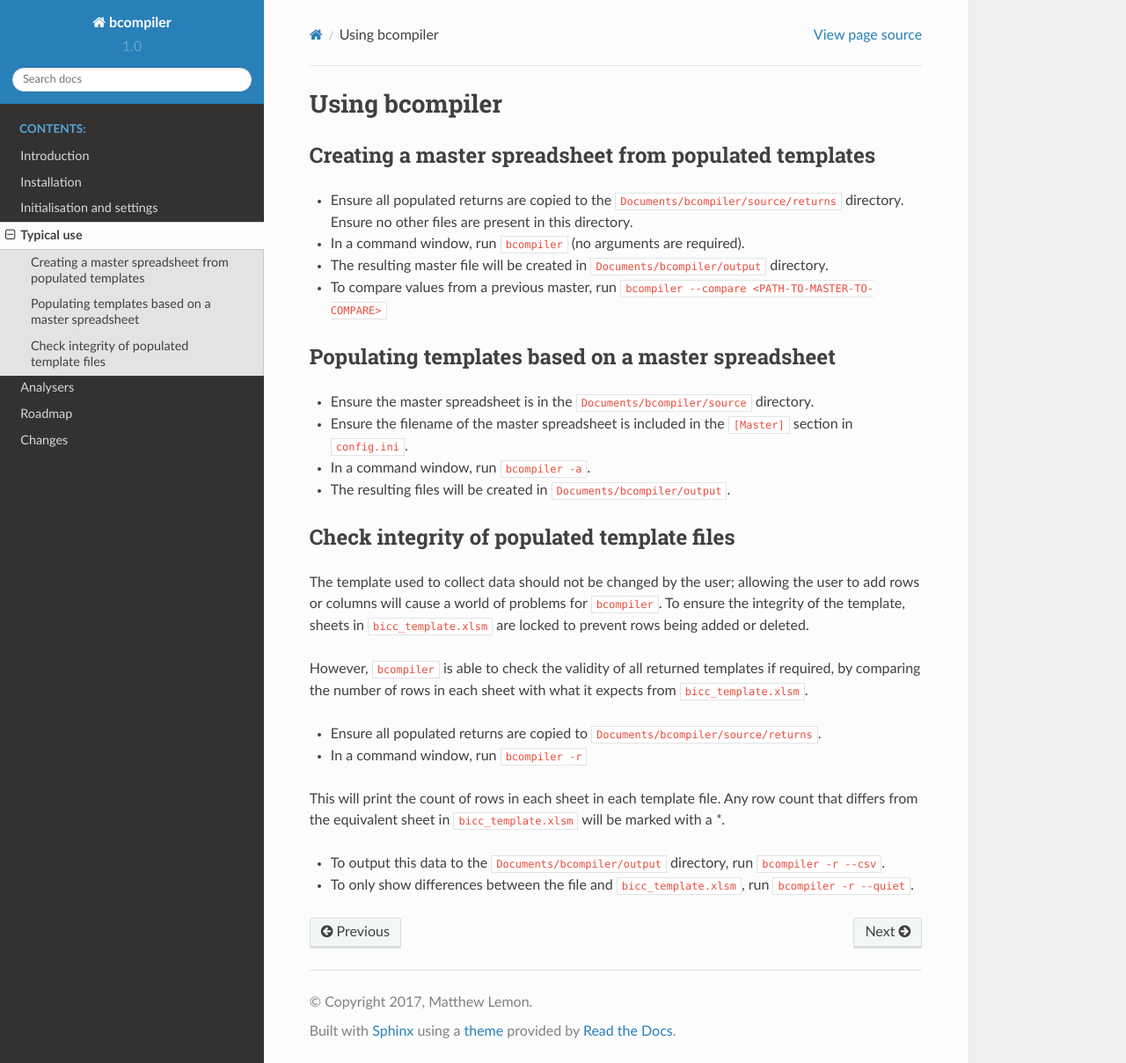
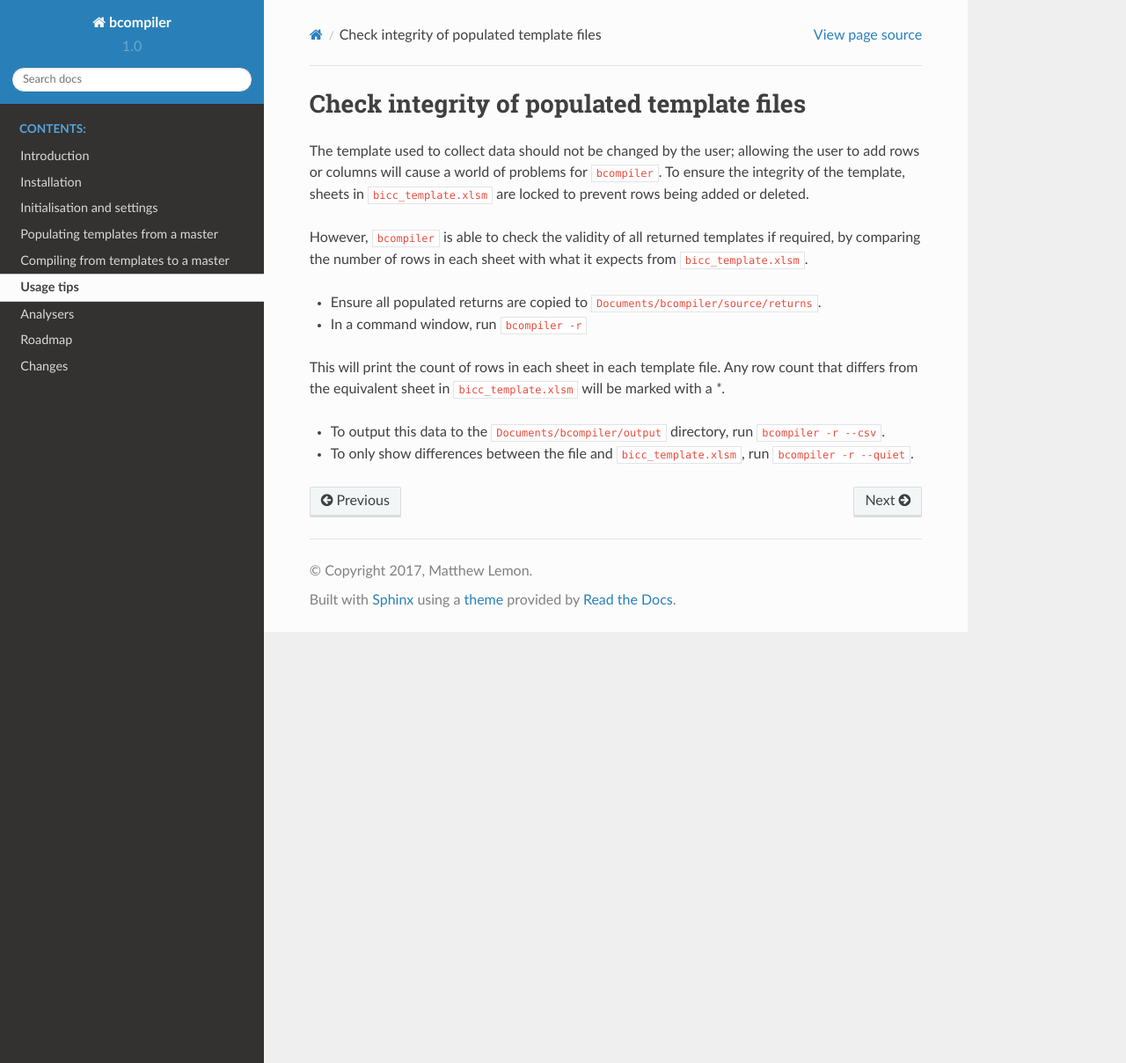
Before and after one commit to yulqen/bcompiler, a Sphinx documentation site: the page built from docs/use.rst, in a window 1280 px wide and 1208 px high. Shown: the whole window at 88% size. Built offline with Sphinx 7.4.7 and the Read the Docs theme 2.0.0, drawn with Linux system fonts in a browser that asks for light colours.

Commit message:
documentation changes relating to populating process

```diff
--- a/docs/changes.rst
+++ b/docs/changes.rst
@@ -2,7 +2,7 @@ Changes
 ~~~~~~~
 
 v1.3.10
-######
+#######
 
 * Fixed bug where rcf analyser wouldn't run with no arguments
 * Removed necessity to have to stipulate different keys for Q3 and Q4 in financial
--- a/docs/index.rst
+++ b/docs/index.rst
@@ -15,7 +15,9 @@ A tool for managing DfT BICC data.
    introduction
    installation
    Initialisation and settings <initialisation>
-   Typical use <use>
+   Populating templates from a master <populating>
+   Compiling from templates to a master <compiling>
+   Usage tips <use>
    analysers
    roadmap
    changes
--- a/docs/use.rst
+++ b/docs/use.rst
@@ -1,27 +1,4 @@
 .. _use:
-
-Using bcompiler
-===============
-
-Creating a master spreadsheet from populated templates
--------------------------------------------------------
-
-- Ensure all populated returns are copied to the ``Documents/bcompiler/source/returns`` directory. Ensure no other files are present in this directory.
-- In a command window, run ``bcompiler`` (no arguments are required).
-- The resulting master file will be created in ``Documents/bcompiler/output`` directory.
-- To compare values from a previous master, run ``bcompiler --compare <PATH-TO-MASTER-TO-COMPARE>``
-
-
-
-Populating templates based on a master spreadsheet
---------------------------------------------------
-
-- Ensure the master spreadsheet is in the ``Documents/bcompiler/source`` directory.
-- Ensure the filename of the master spreadsheet is included in the ``[Master]`` section in ``config.ini``.
-- In a command window, run ``bcompiler -a``.
-- The resulting files will be created in ``Documents/bcompiler/output``.
-
-
 
 Check integrity of populated template files
 -------------------------------------------
```
Also changed, not shown: docs/compiling.rst (added, +7 -0 lines), docs/populating.rst (added, +46 -0 lines).
